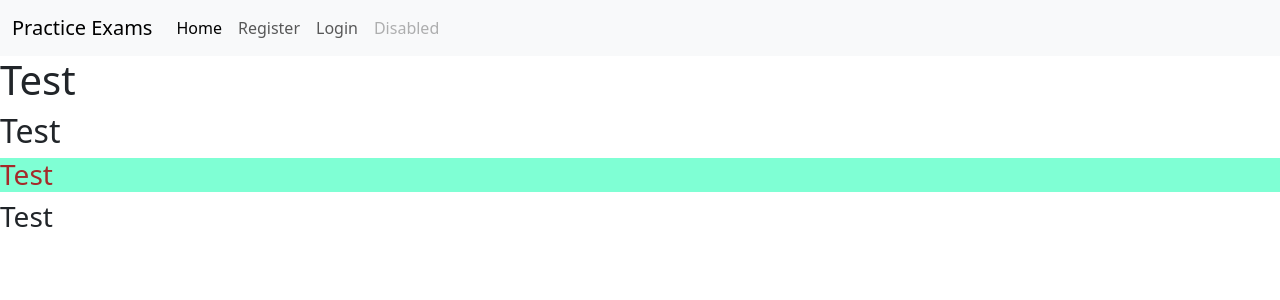
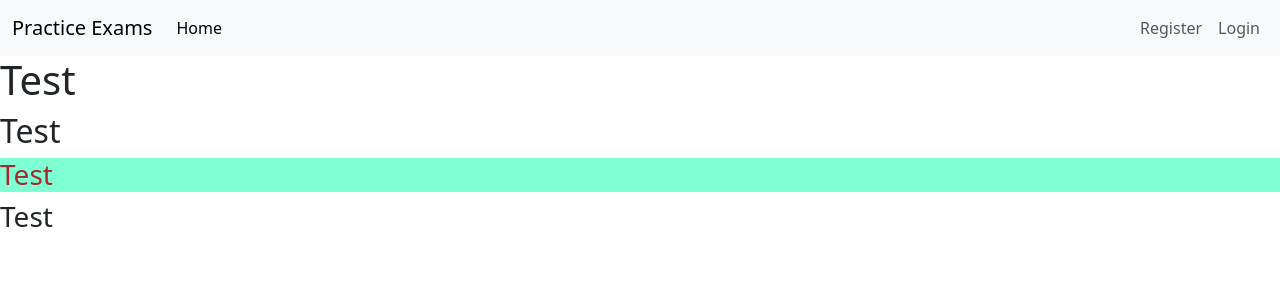
Before and after one commit to ramiqayya/myfirstpro, a Django app: template exams/templates/exams/home.html in a window 1280 px wide. Shown: the top 300 px of the page. Run offline with Django 4.2, Linux system fonts and the light colour scheme; the template is opened without the code that fills it, so the values that code supplies are empty.

Commit message:
modify navbar

```diff
--- a/exams/static/exams/styles.css
+++ b/exams/static/exams/styles.css
@@ -3,3 +3,15 @@
     background-color: aquamarine;
 
 }
+
+.navbar-nav {
+    display: flex;
+
+
+
+}
+
+.home {
+    flex: auto;
+
+}
--- a/exams/templates/exams/layout.html
+++ b/exams/templates/exams/layout.html
@@ -20,19 +20,29 @@
                 <span class="navbar-toggler-icon"></span>
             </button>
             <div class="collapse navbar-collapse" id="navbarNav">
-                <ul class="navbar-nav">
+                <ul class="navbar-nav mr-auto">
                     <li class="nav-item">
                         <a class="nav-link active" aria-current="page" href="#">Home</a>
                     </li>
+                </ul>
+                <ul class="navbar-nav ms-auto">
+                    {% if not user.is_authenticated %}
                     <li class="nav-item">
                         <a class="nav-link" href="{%url 'register'%}">Register</a>
                     </li>
                     <li class="nav-item">
                         <a class="nav-link" href="{% url 'login' %}">Login</a>
                     </li>
+                    {%else%}
                     <li class="nav-item">
-                        <a class="nav-link disabled">Disabled</a>
+                        <a class="nav-link" href="#">Welcome ya {{user.username}}</a>
                     </li>
+                    <li class="nav-item">
+                        <a class="nav-link" href="{% url 'logout' %}">Logout</a>
+                    </li>
+
+                    {%endif%}
+
                 </ul>
             </div>
         </div>
--- a/exams/views.py
+++ b/exams/views.py
@@ -1,12 +1,15 @@
 from django.shortcuts import render, redirect
 from django.contrib.auth import authenticate, login, logout
+from django.contrib.auth.decorators import login_required
 from django.urls import reverse
 from django.http import HttpResponse, HttpResponseRedirect, JsonResponse
+
 # Create your views here.
 from .models import User
 from django.db import IntegrityError
 
 
+@login_required(login_url='/login')
 def index(request):
     return render(request, "exams/home.html")
 
```
Also changed, not shown: db.sqlite3.
